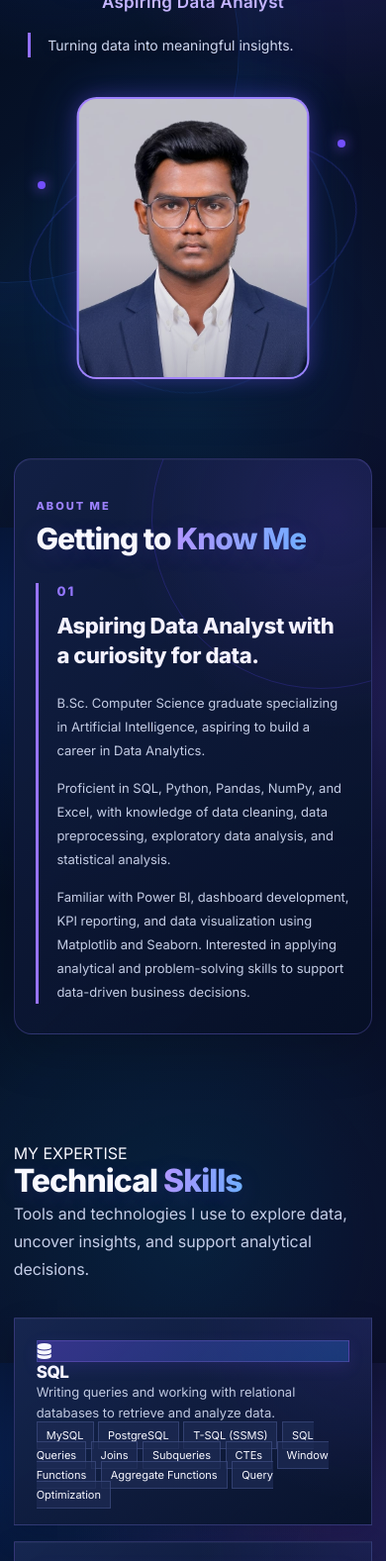
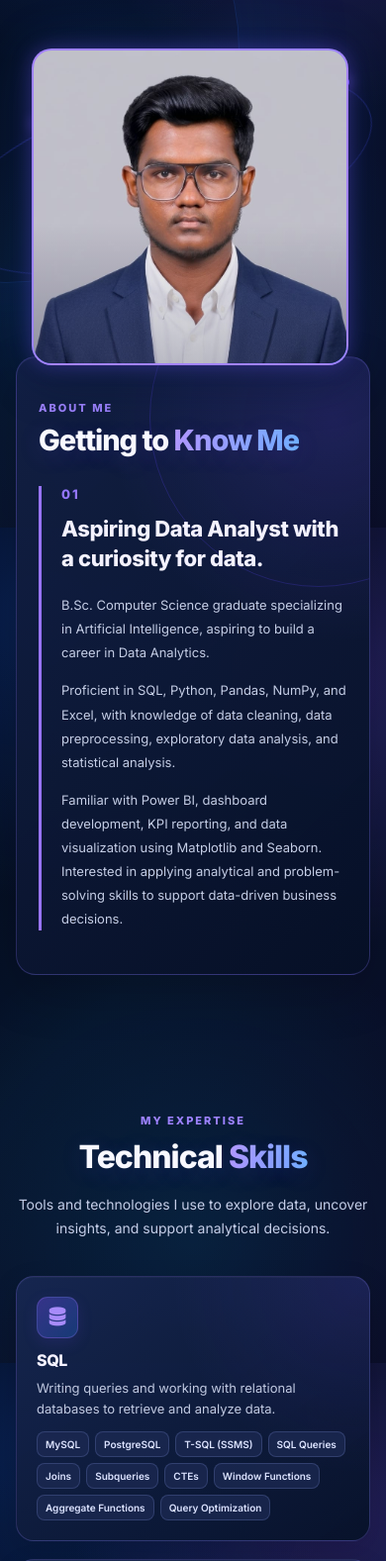
Before and after one commit to balamukesh-works/portfolio, a plain HTML site: page index.html in a window 390 px wide. Shown: the part 311-1888 px from the top of the page at 99% size. Drawn offline with Linux system fonts and the light colour scheme.

Commit message:
Add files via upload

```diff
--- a/style.css
+++ b/style.css
@@ -295,13 +295,11 @@ a {
 }
 
 .profile-card img {
-    display: block;
     width: 100%;
     height: 100%;
     object-fit: cover;
     object-position: center top;
 }
-
 
 .profile-label {
     position: absolute;
@@ -531,6 +529,308 @@ a {
 /* Mobile */
 
 @media (max-width: 760px) {
+    .portfolio-page {
+        padding: 0 16px;
+    }
+
+    .navbar {
+        min-height: 76px;
+        flex-wrap: wrap;
+        padding: 14px 0;
+    }
+
+    .brand {
+        font-size: 14px;
+    }
+
+    .connect-button {
+        padding: 9px 11px;
+        font-size: 10px;
+    }
+
+    .nav-links {
+        order: 3;
+        width: 100%;
+        justify-content: flex-start;
+        gap: 19px;
+        overflow-x: auto;
+        padding: 7px 0 2px;
+        font-size: 11px;
+    }
+
+    .home-section {
+        display: block;
+        min-height: 0;
+        padding: 45px 7px 20px;
+    }
+
+    .hero-content h1 {
+        font-size: 48px;
+    }
+
+    .hero-role {
+        font-size: 17px;
+    }
+
+    .hero-tags {
+        gap: 8px;
+    }
+
+    .hero-tags span {
+        padding: 8px 10px;
+        font-size: 10px;
+    }
+
+    .profile-area {
+        height: 315px;
+        margin-top: 28px;
+        transform: none;
+    }
+
+    .profile-card {
+        top: 17px;
+        width: 210px;
+        height: 264px;
+        border-width: 6px;
+    }
+
+    .ring-one {
+        top: 70px;
+        left: -80px;
+        width: 440px;
+        height: 170px;
+    }
+
+    .ring-two {
+        display: none;
+    }
+
+    .profile-label {
+        width: 132px;
+        min-height: 56px;
+        gap: 9px;
+        padding: 9px;
+    }
+
+    .profile-label i {
+        font-size: 22px;
+    }
+
+    .profile-label strong {
+        margin-bottom: 3px;
+        font-size: 11px;
+    }
+
+    .profile-label span {
+        font-size: 8px;
+    }
+
+    .label-sql {
+        top: 16px;
+        left: 0;
+    }
+
+    .label-analyst {
+        right: 0;
+        bottom: 23px;
+    }
+
+    .home-about {
+        margin-bottom: 30px;
+        padding: 44px 22px;
+    }
+
+    .about-heading {
+        margin-bottom: 30px;
+    }
+
+    .about-layout {
+        grid-template-columns: 1fr;
+        gap: 32px;
+    }
+
+    .about-copy {
+        padding-left: 20px;
+    }
+
+    .about-copy p {
+        font-size: 13px;
+    }
+
+    .highlight-card {
+        min-height: 84px;
+        padding: 14px;
+    }
+}
+/* Square photo frame */
+.profile-card {
+    top: 42px;
+    width: 320px;
+    height: 320px;
+    border: 7px solid rgba(106, 70, 239, 0.8);
+    border-radius: 18px;
+}
+
+@media (max-width: 760px) {
+    .profile-card {
+        top: 28px;
+        width: 210px;
+        height: 210px;
+        border-width: 5px;
+        border-radius: 14px;
+    }
+}
+.profile-card {
+    width: 320px;
+    height: 320px;
+    border-radius: 18px;
+}
+
+/* =================================
+   SKILLS PAGE
+================================= */
+
+.skills-section {
+    min-height: auto;
+   padding: 15px 7% 90px;
+}
+
+.skills-heading {
+    margin-bottom: 50px;
+    text-align: center;
+}
+
+.skills-heading > p:first-child {
+    margin-bottom: 12px;
+    color: #9d82ff;
+    font-size: 11px;
+    font-weight: 800;
+    letter-spacing: 2px;
+}
+
+.skills-heading h1 {
+    font-size: clamp(32px, 3.5vw, 48px);
+    letter-spacing: -1.5px;
+}
+
+.skills-heading h1 span {
+    color: #9b74ff;
+}
+
+.skills-intro {
+    max-width: 580px;
+    margin: 17px auto 0;
+    color: var(--muted);
+    font-size: 14px;
+    line-height: 1.7;
+}
+
+/* Skills Grid */
+
+.skills-grid {
+    display: grid;
+    grid-template-columns: repeat(3, minmax(0, 1fr));
+    gap: 24px;
+    max-width: 900px;
+    margin: 0 auto;
+}
+
+/* Tablet Responsive - Skills */
+
+@media (max-width: 1050px) {
+    .skills-grid {
+        grid-template-columns: repeat(2, minmax(0, 1fr));
+    }
+}
+
+
+/* Skill Cards */
+
+.skill-card {
+    aspect-ratio: 1 / 1;
+    min-width: 0;
+    min-height: 0;
+    padding: 18px;
+
+    border: 1px solid var(--border);
+    border-radius: 18px;
+
+    background: linear-gradient(
+        135deg,
+        rgba(20, 35, 72, 0.85),
+        rgba(8, 19, 42, 0.92)
+    );
+
+    transition: transform 0.3s ease,
+                border-color 0.3s ease,
+                box-shadow 0.3s ease;
+}
+
+.skill-card:hover {
+    transform: translateY(-6px);
+    border-color: rgba(145, 111, 255, 0.65);
+    box-shadow: 0 15px 35px rgba(75, 48, 180, 0.15);
+
+}
+
+
+
+/* Skill Icons */
+
+.skill-icon {
+    display: grid;
+    width: 42px;
+    height: 42px;
+    margin-bottom: 12px;
+    border-radius: 11px;
+
+    background: linear-gradient(
+        135deg,
+        rgba(117, 80, 255, 0.3),
+        rgba(35, 133, 255, 0.2)
+    );
+
+    color: #a78bfa;
+    font-size: 19px;
+    place-items: center;
+}
+.skill-card h2 {
+    margin-bottom: 8px;
+    font-size: 16px;
+    font-weight: 700;
+}
+
+.skill-card > p {
+    margin-bottom: 13px;
+    color: #b9c4df;
+    font-size: 11px;
+    line-height: 1.45;
+    overflow-wrap: break-word;
+}
+
+
+/* Skill Tags */
+
+.skill-tags {
+    display: flex;
+    flex-wrap: wrap;
+    gap: 6px;
+}
+
+.skill-tags span {
+    padding: 6px 8px;
+    border: 1px solid rgba(112, 138, 220, 0.2);
+    border-radius: 8px;
+    background: rgba(15, 28, 59, 0.75);
+    color: #dce3ff;
+    font-size: 9px;
+    font-weight: 600;
+}
+
+
+/* Mobile Responsive - Skills */
+
+@media (max-width: 760px) {
 
     .skills-section {
         padding: 50px 5% 60px;
@@ -542,36 +842,29 @@ a {
 
     .skills-grid {
         display: grid;
-        grid-template-columns: repeat(2, minmax(0, 1fr));
-        gap: 15px;
-        max-width: 100%;
+        grid-template-columns: 1fr;
+        gap: 18px;
+        max-width: 480px;
         margin: 0 auto;
     }
 
     .skill-card {
         grid-column: auto;
         aspect-ratio: auto;
-        min-height: 260px;
-        padding: 14px;
-    }
-
-    .skill-card h2 {
-        font-size: 15px;
+        min-height: auto;
+        padding: 20px;
     }
 
     .skill-card > p {
-        font-size: 11px;
-    }
-
-    .skill-tags {
-        gap: 5px;
+        font-size: 13px;
+        line-height: 1.6;
     }
 
     .skill-tags span {
-        font-size: 9px;
-        padding: 5px 6px;
-    }
-}
+        font-size: 10px;
+    }
+}
+
 
 /* ==============================
    PROJECTS SECTION
@@ -2043,211 +2336,3 @@ body {
         letter-spacing: -1px;
     }
 }
-
-/* =================================
-   UNIFIED MOBILE RESPONSIVENESS
-================================= */
-
-@media (max-width: 760px) {
-
-    /* Navigation */
-    .navbar {
-        min-height: auto;
-        padding: 16px 10px;
-        flex-wrap: wrap;
-        row-gap: 16px;
-    }
-
-    .nav-links {
-        order: 3;
-        width: 100%;
-        flex-wrap: wrap;
-        justify-content: center;
-        gap: 8px 18px;
-        font-size: 12px;
-    }
-
-    .connect-button {
-        padding: 9px 12px;
-        font-size: 11px;
-    }
-
-    /* Home */
-    .home-section {
-        grid-template-columns: 1fr;
-        min-height: auto;
-        padding: 55px 4% 25px;
-        gap: 25px;
-        text-align: center;
-    }
-
-    .hero-content h1 {
-        font-size: clamp(38px, 10vw, 48px);
-        letter-spacing: -2px;
-    }
-
-    .hero-description {
-        text-align: left;
-        font-size: 14px;
-    }
-
-    .hero-tags {
-        justify-content: center;
-    }
-
-    /* Profile */
-    .profile-area {
-        width: 100%;
-        max-width: 420px;
-        height: 340px;
-        margin: 0 auto;
-        transform: none;
-    }
-
-    .profile-card {
-        top: 15px;
-        left: 50%;
-        width: 235px;
-        height: 285px;
-    }
-
-    .ring-one {
-        top: 65px;
-        left: 50%;
-        width: 340px;
-        height: 190px;
-        transform: translateX(-50%) rotate(-16deg);
-    }
-
-    .ring-two {
-        top: 15px;
-        left: 50%;
-        width: 290px;
-        height: 300px;
-        transform: translateX(-50%) rotate(18deg);
-    }
-
-    .label-sql {
-        top: 35px;
-        left: 0;
-        transform: scale(0.78);
-        transform-origin: left top;
-    }
-
-    .label-analyst {
-        right: 0;
-        bottom: 20px;
-        transform: scale(0.78);
-        transform-origin: right bottom;
-    }
-
-    /* About */
-    .home-about {
-        margin-top: 15px;
-        padding: 40px 6% 30px;
-        border-radius: 18px;
-    }
-
-    .about-heading {
-        margin-bottom: 28px;
-    }
-
-    .about-heading h2 {
-        font-size: 30px;
-    }
-
-    .about-layout {
-        grid-template-columns: 1fr;
-        gap: 28px;
-    }
-
-    .about-copy {
-        padding-left: 18px;
-    }
-
-    .about-copy h3 {
-        font-size: 22px;
-    }
-
-    .about-copy p {
-        font-size: 13px;
-    }
-
-    .about-highlights {
-        gap: 12px;
-    }
-
-    .highlight-card {
-        min-height: 85px;
-        padding: 14px;
-    }
-
-    /* Skills */
-    .skills-section {
-        padding: 50px 5% 60px;
-    }
-
-    .skills-grid {
-        grid-template-columns: minmax(0, 1fr);
-        width: 100%;
-        max-width: 440px;
-        gap: 16px;
-    }
-
-    .skill-card {
-        grid-column: auto;
-        min-height: auto;
-        aspect-ratio: auto;
-        padding: 22px;
-    }
-
-    .skill-card h2 {
-        font-size: 17px;
-    }
-
-    .skill-card > p {
-        font-size: 13px;
-    }
-
-    .skill-tags {
-        gap: 7px;
-    }
-
-    .skill-tags span {
-        font-size: 11px;
-        padding: 6px 9px;
-    }
-
-    /* Projects */
-    .projects-section {
-        padding: 55px 5% 70px;
-    }
-
-    .projects-heading {
-        margin-bottom: 32px;
-    }
-
-    .projects-heading h1 {
-        font-size: 29px;
-    }
-
-    .projects-intro {
-        font-size: 13px;
-    }
-
-    .projects-container {
-        gap: 18px;
-    }
-
-    .project-card {
-        padding: 22px;
-        border-radius: 18px;
-    }
-
-    .project-details {
-        padding-left: 18px;
-    }
-
-    /* Keep Certifications and Contact
-       using their existing mobile layouts */
-}
```
